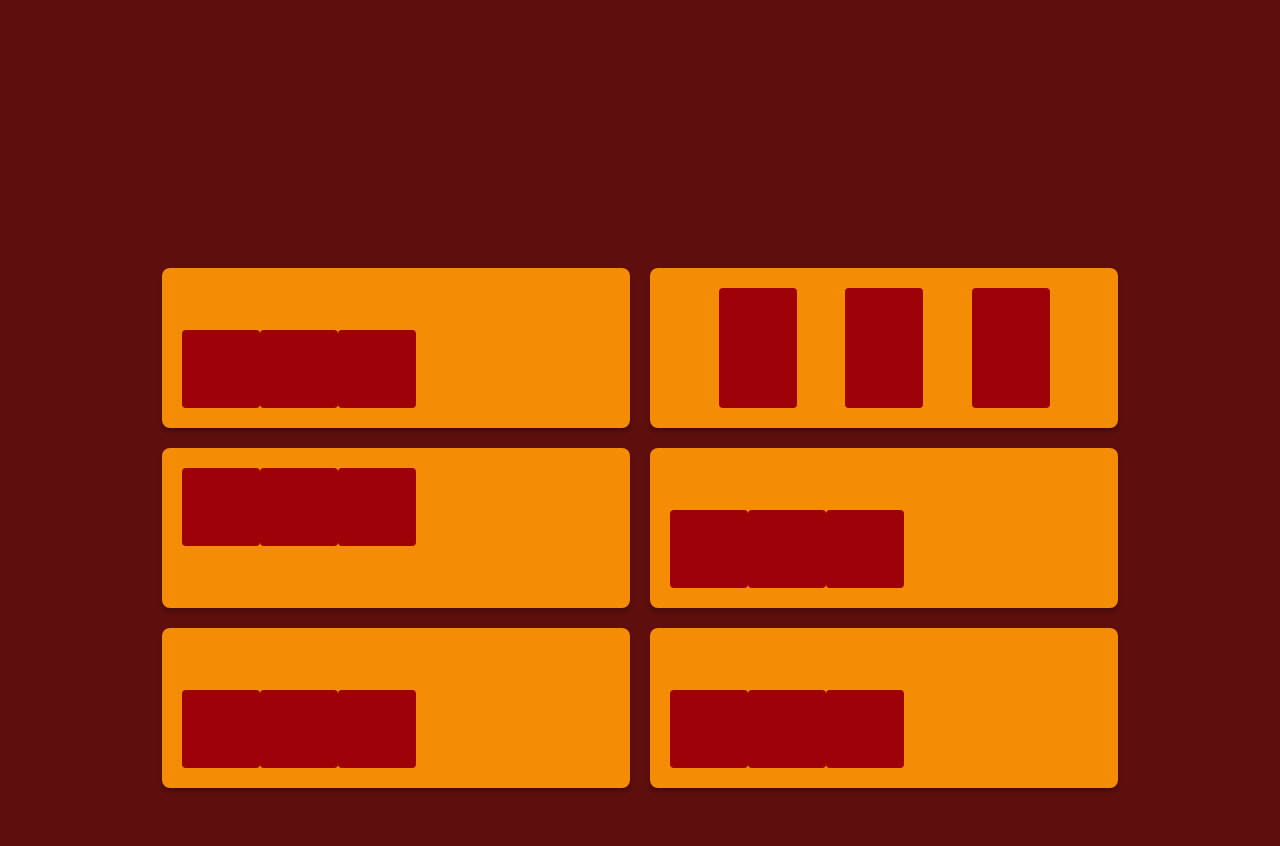
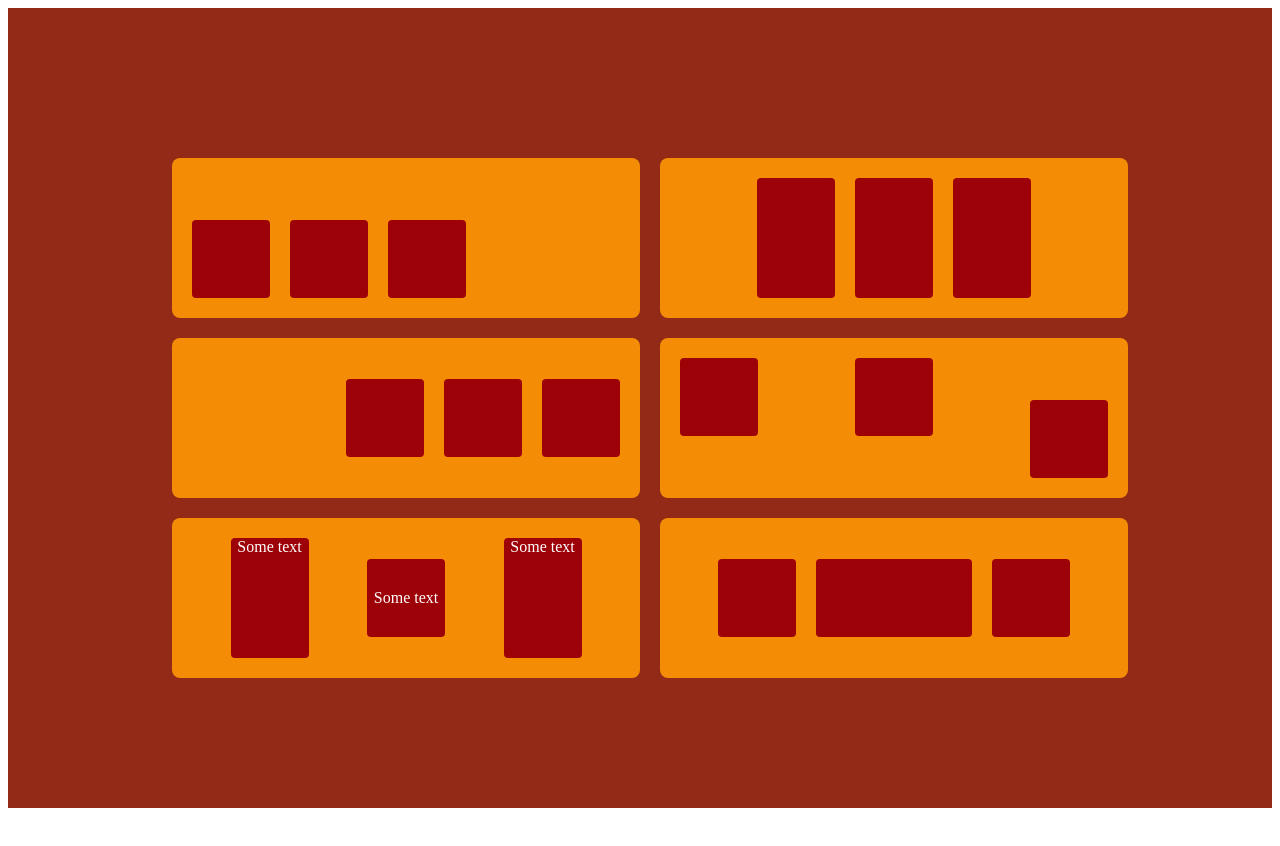
Before and after one commit to AumDigital/Flexbox-Project, a website: page index.html in a window 1280 px wide. After the commit the page ends 816 px from the top, so only its background shows below. Drawn offline with Linux system fonts and the light colour scheme.

Commit message:
css box positioning update

```diff
--- a/index.html
+++ b/index.html
@@ -31,18 +31,18 @@
         <div class="container-card4">
             <div class="container-square4"></div>
             <div class="container-square4"></div>
-            <div class="container-square4"></div>
+            <div class="container-square7"></div>
         </div>
 
         <div class="container-card5">
-            <div class="container-square5"></div>
-            <div class="container-square5"></div>
-            <div class="container-square5"></div>
+            <div class="container-square8"> Some text </div>
+            <div class="container-square5"> Some text </div>
+            <div class="container-square9"> Some text </div>
         </div>
 
         <div class="container-card6">
             <div class="container-square6"></div>
-            <div class="container-square6"></div>
+            <div class="container-square10"></div>
             <div class="container-square6"></div>
         </div>
     </div>
--- a/styles/index.css
+++ b/styles/index.css
@@ -1,18 +1,10 @@
-body {
-    background-color:rgb(95, 14, 14);
+.container {
+    min-height: 100vh;
     display: flex;
-    justify-content: center;
-    align-content: center;
-}
-
-.container {
-    width: 1000px;
-    height: 1000px;
-    display: flex;
-    padding: 20px;
     flex-wrap: wrap;
     justify-content: center;
     align-content: center;
+    background-color: rgba(136, 21, 1, 0.911)
 }
 
 
@@ -20,16 +12,13 @@ body {
 .container-card {
     height: 160px;
     width: 468px;
+    margin-top: 20px;
+    margin-left: 20px;
+    display: inline-flex;
+    justify-content: flex-start;
+    align-items: flex-end;
     background-color: #F48C06;
-    box-shadow: 0px 4px 4px rgba(0, 0, 0, 0.25);
     border-radius: 8px;
-    display: flex;
-    box-sizing: border-box;
-    padding: 20px;
-    margin-right: 20px;
-    margin-bottom: 20px;
-    align-items: flex-end;
-
 
 }
 
@@ -38,7 +27,8 @@ body {
     width: 78px;
     background-color: #9D0208;
     border-radius: 4px;
-    display: flex;
+    margin-left: 20px;
+    margin-bottom: 20px
 
 }
 
@@ -46,14 +36,14 @@ body {
 .container-card2 {
     height: 160px;
     width: 468px;
+    margin-top: 20px;
+    margin-left: 20px;
+    display: inline-flex;
+    justify-content: center;
+    align-items: center;
+    align-items: stretch;
     background-color: #F48C06;
-    box-shadow: 0px 4px 4px rgba(0, 0, 0, 0.25);
     border-radius: 8px;
-    display: flex;
-    box-sizing: border-box;
-    padding: 20px;
-    justify-content: space-evenly;
-    align-items: stretch;
 
 
 }
@@ -63,7 +53,10 @@ body {
     min-width: 78px;
     background-color: #9D0208;
     border-radius: 4px;
-    display: flex;
+    margin-top: 20px;
+    margin-right: 10px;
+    margin-bottom: 20px;
+    margin-left: 10px;
 
 }
 
@@ -71,14 +64,13 @@ body {
 .container-card3 {
     height: 160px;
     width: 468px;
+    margin-top: 20px;
+    margin-left: 20px;
+    display: inline-flex;
+    justify-content: flex-end;
+    align-items: center;
     background-color: #F48C06;
-    box-shadow: 0px 4px 4px rgba(0, 0, 0, 0.25);
     border-radius: 8px;
-    display: flex;
-    box-sizing: border-box;
-    padding: 20px;
-    margin-right: 20px;
-    margin-bottom: 20px;
 
 }
 
@@ -87,20 +79,19 @@ body {
     width: 78px;
     background-color: #9D0208;
     border-radius: 4px;
-    display: flex;
+    margin-right: 20px;
 
 }
 
 .container-card4 {
     height: 160px;
     width: 468px;
+    margin-top: 20px;
+    margin-left: 20px;
+    display: inline-flex;
+    justify-content: space-between;
     background-color: #F48C06;
-    box-shadow: 0px 4px 4px rgba(0, 0, 0, 0.25);
     border-radius: 8px;
-    display: flex;
-    box-sizing: border-box;
-    padding: 20px;
-    align-items: flex-end;
 }
 
 .container-square4 {
@@ -108,42 +99,89 @@ body {
     width: 78px;
     background-color: #9D0208;
     border-radius: 4px;
-    display: flex;
+    margin: 20px;
 
 }
+
+.container-square7 {
+    min-height: 78px;
+    min-width: 78px;
+    background-color: #9D0208;
+    border-radius: 4px;
+    margin: 20px;
+    display: inline-flex;
+    align-self: flex-end;
+
+}
+
 
 .container-card5 {
     height: 160px;
     width: 468px;
+    margin-top: 20px;
+    margin-left: 20px;
+    display: flex;
+    justify-content: center;
+    justify-content: space-evenly;
+    align-items: center;
+
     background-color: #F48C06;
-    box-shadow: 0px 4px 4px rgba(0, 0, 0, 0.25);
     border-radius: 8px;
+}
+
+
+
+.container-square8 {
+    min-height: 78px;
+    min-width: 78px;
+    background-color: #9D0208;
+    border-radius: 4px;
+    margin-top: 20px;
+    margin-bottom: 20px;
+    color: white;
     display: flex;
-    box-sizing: border-box;
-    padding: 20px;
-    margin-right: 20px;
-    align-items: flex-end;
+    justify-content: center;
+    align-self: stretch;
+
+
 }
 
 .container-square5 {
-    height: 78px;
-    width: 78px;
+    min-height: 78px;
+    min-width: 78px;
     background-color: #9D0208;
     border-radius: 4px;
+    color: white;
     display: flex;
+    justify-content: center;
+    align-items: center;
+
+}
+
+.container-square9 {
+    min-height: 78px;
+    min-width: 78px;
+    background-color: #9D0208;
+    border-radius: 4px;
+    margin-top: 20px;
+    margin-bottom: 20px;
+    color: white;
+    display: flex;
+    justify-content: center;
+    align-self: stretch;
 
 }
 
 .container-card6 {
     height: 160px;
     width: 468px;
+    margin-top: 20px;
+    margin-left: 20px;
+    display: inline-flex;
+    justify-content: center;
+    align-items: center;
     background-color: #F48C06;
-    box-shadow: 0px 4px 4px rgba(0, 0, 0, 0.25);
     border-radius: 8px;
-    display: flex;
-    box-sizing: border-box;
-    padding: 20px;
-    align-items: flex-end;
 }
 
 .container-square6 {
@@ -151,6 +189,20 @@ body {
     width: 78px;
     background-color: #9D0208;
     border-radius: 4px;
+    margin-right: 10px;
+    margin-left: 10px;
     display: flex;
 
 }
+
+.container-square10 {
+    height: 78px;
+    max-width: 156px;
+    background-color: #9D0208;
+    border-radius: 4px;
+    margin-right: 10px;
+    margin-left: 10px;
+    display: flex;
+    flex-grow: 1;
+
+}
```
